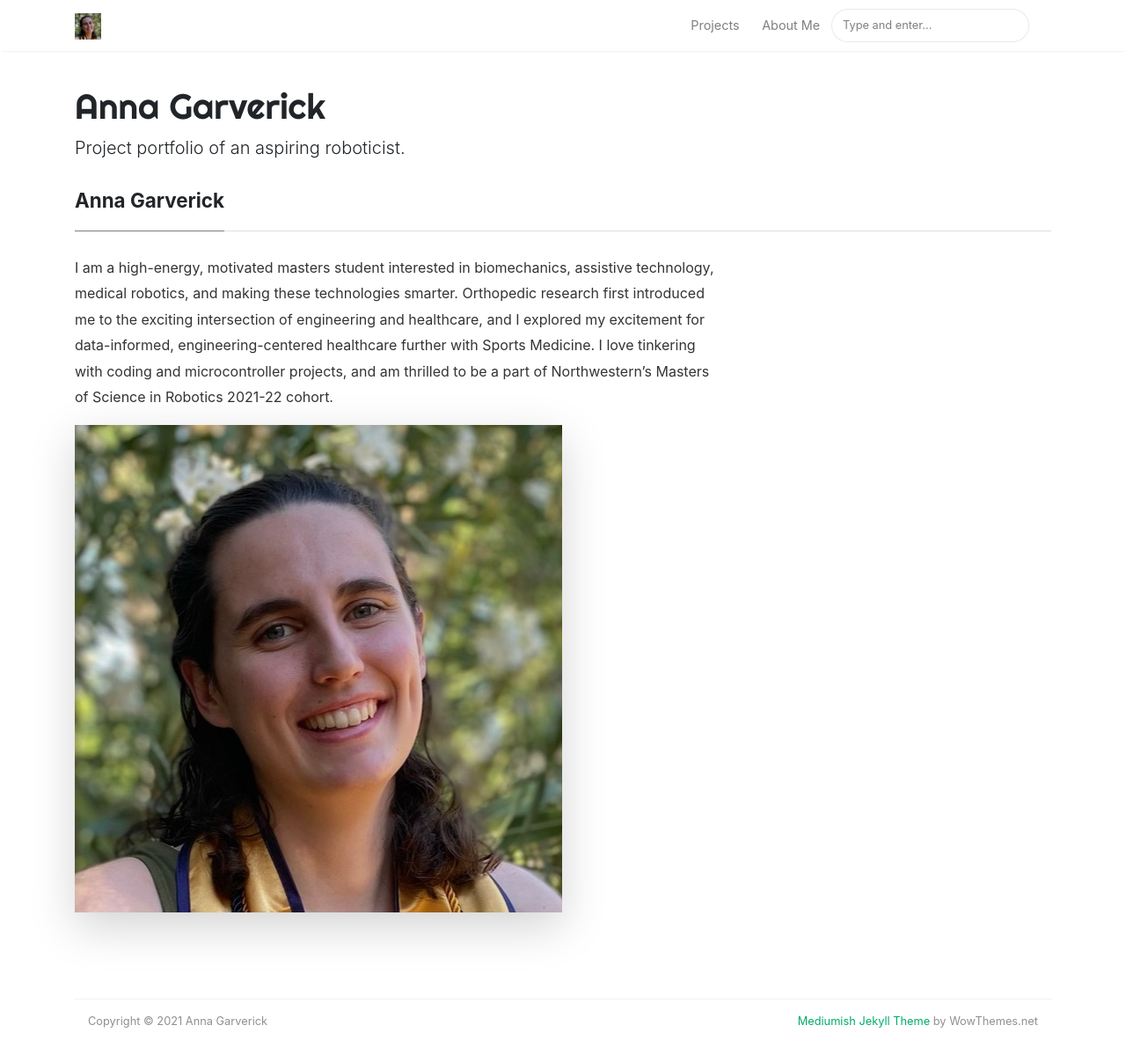
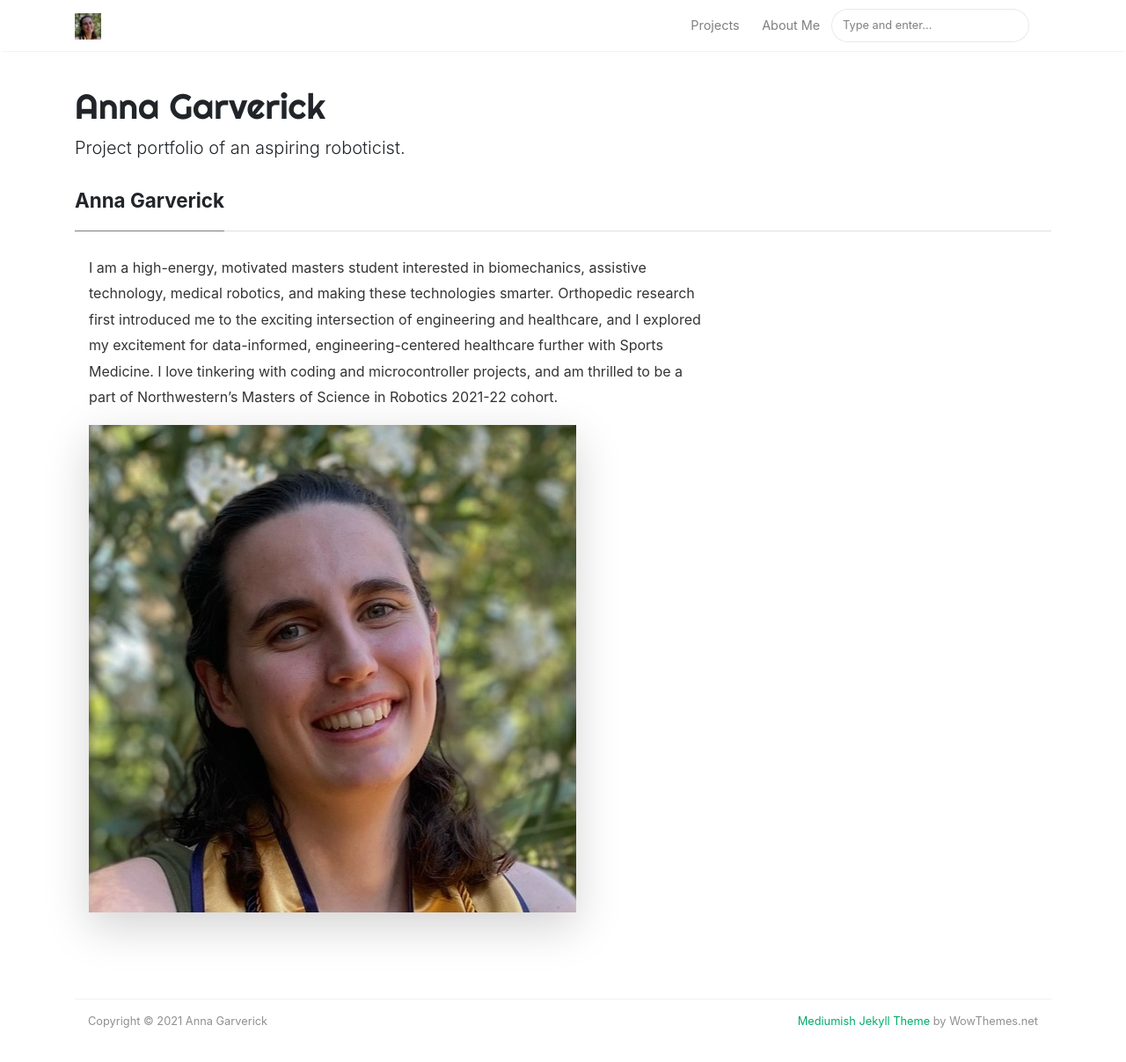
Before and after one commit to roy2909/roy2909.github.io, a Jekyll site: the page built from _pages/about.md, in a window 1280 px wide and 1244 px high. Shown: the top 1207 px of the window at 88% size. Built offline with Jekyll 4.4.1, drawn with Linux system fonts in a browser that asks for light colours; nearby versions of some CDN libraries.

Commit message:
Updating layout

```diff
--- a/_pages/about.md
+++ b/_pages/about.md
@@ -6,7 +6,7 @@
 ---
 
 <div class="row justify-content-between">
-<div class="col-md-8 pr-15">
+<div style="margin-left: 1em;" class="col-md-8 pr-5">
 
 <p>I am a high-energy, motivated masters student interested in biomechanics, assistive technology, medical robotics, and making these technologies smarter. Orthopedic research first introduced me to the exciting intersection of engineering and healthcare, and I explored my excitement for data-informed, engineering-centered healthcare further with Sports Medicine. I love tinkering with coding and microcontroller projects, and am thrilled to be a part of Northwestern’s Masters of Science in Robotics 2021-22 cohort.</p>
 
```
